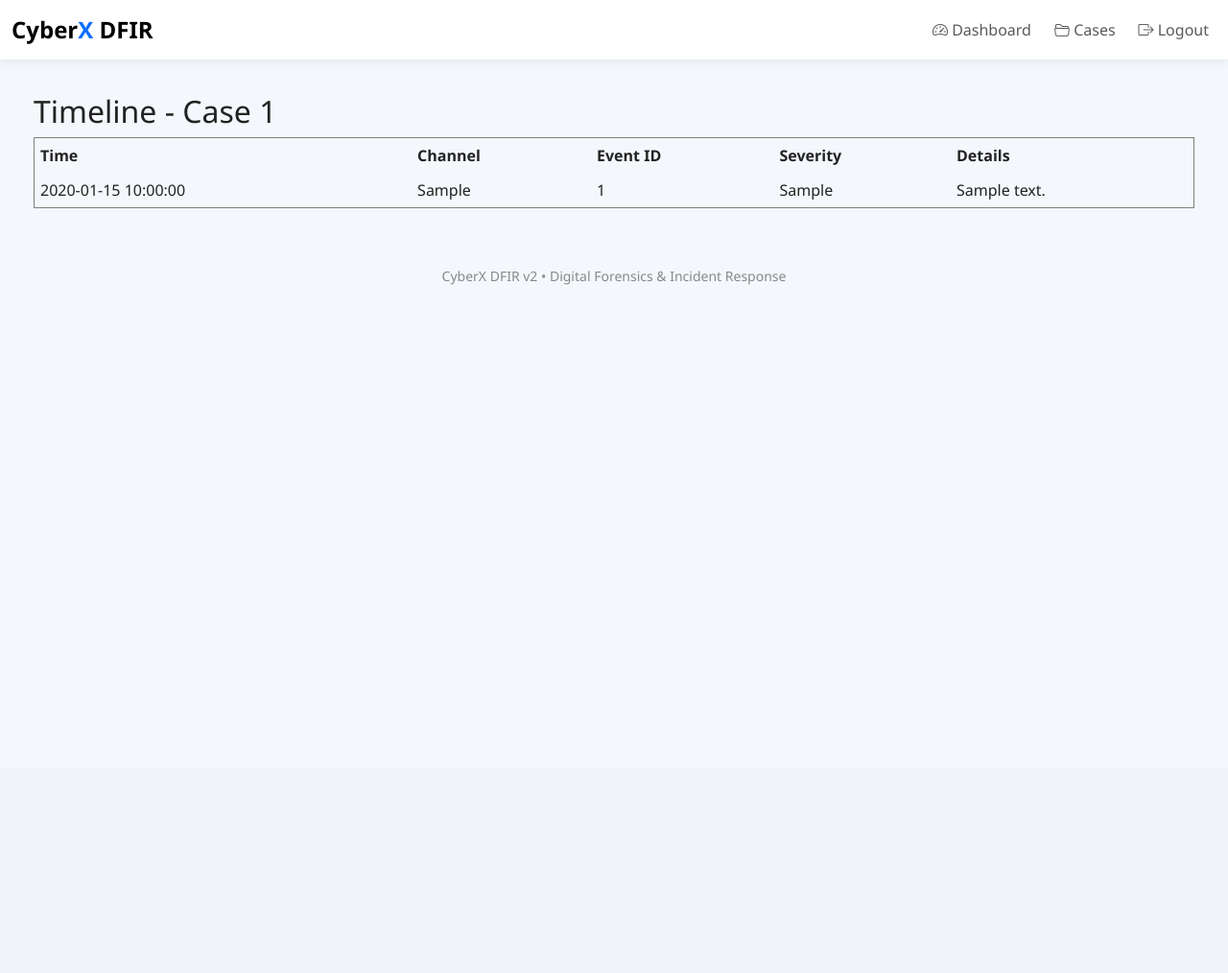
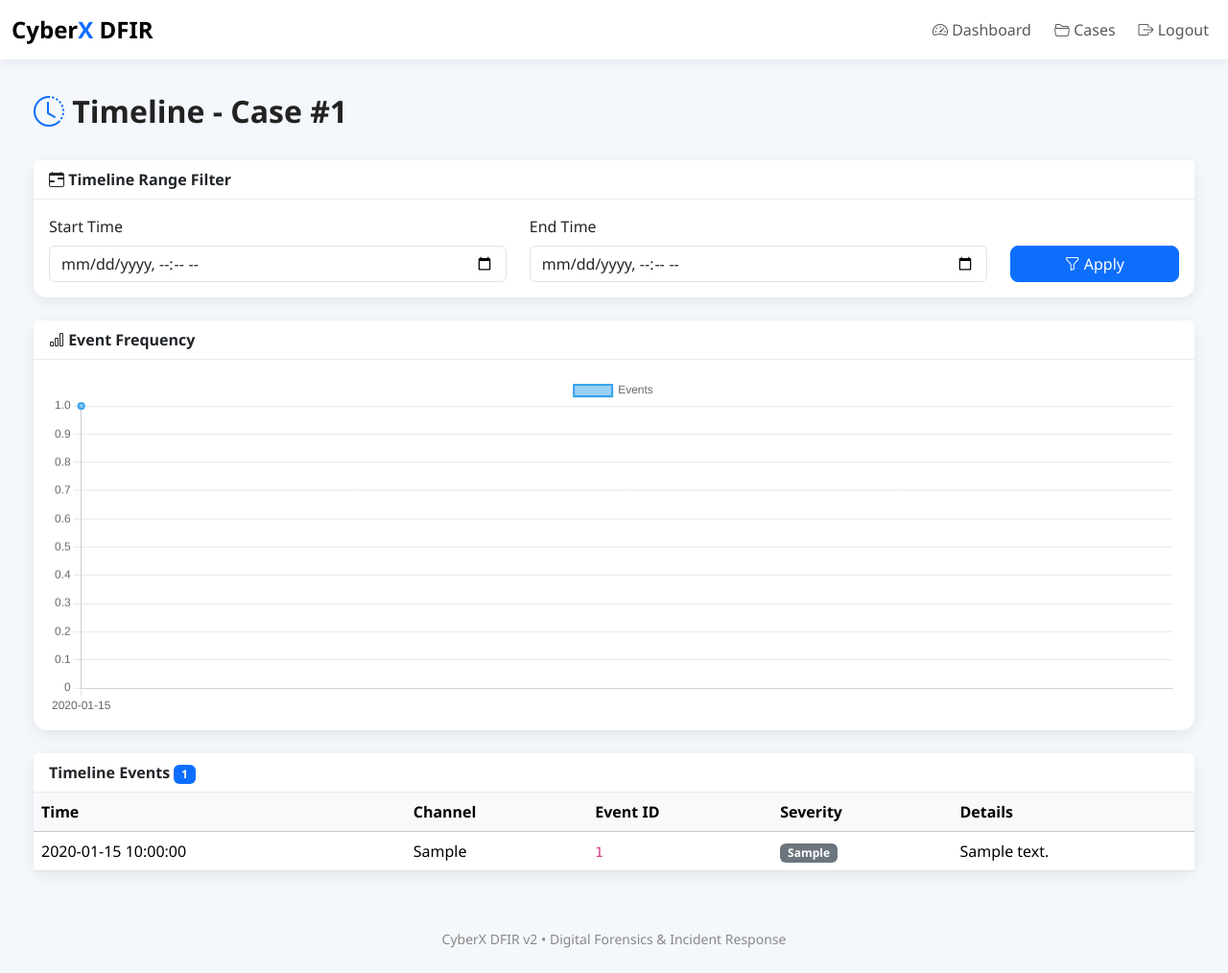
Before and after one commit to itsmeRiF/dfir-framework2, a Flask app: page /timeline/1 in a window 1280 px wide. Shown: the whole page at 96% size. Before the commit the page ends 297 px from the top, so only its background shows below. Run offline with Flask 3, Linux system fonts and the light colour scheme; tables that the repository leaves empty hold one stand-in row (values such as "Sample post"); parts of the project's set-up code (start-up, migrations or seed data) failed here and were passed over.

Commit message:
Update timeline.html --proper timeline of events
tried optimizing the use-case

```diff
--- a/templates/timeline.html
+++ b/templates/timeline.html
@@ -1,23 +1,362 @@
 {% extends "base.html" %}
 
 {% block content %}
-<h2>Timeline - Case {{ case_id }}</h2>
-<table border="1" cellpadding="6" cellspacing="0" style="width:100%;">
+
+<div class="d-flex justify-content-between align-items-center mb-4">
+
+<h2 class="fw-bold">
+
+<i class="bi bi-clock-history text-primary"></i>
+
+Timeline - Case #{{ case_id }}
+
+</h2>
+
+</div>
+
+
+<!-- Time Filter -->
+
+<div class="card mb-4">
+
+<div class="card-header">
+
+<i class="bi bi-calendar-range"></i>
+
+Timeline Range Filter
+
+</div>
+
+
+<div class="card-body">
+
+
+<form method="GET">
+
+
+<div class="row">
+
+
+<div class="col-md-5">
+
+<label class="form-label">
+Start Time
+</label>
+
+
+<input
+type="datetime-local"
+name="start"
+class="form-control"
+value="{{ start }}">
+
+
+</div>
+
+
+
+<div class="col-md-5">
+
+<label class="form-label">
+End Time
+</label>
+
+
+<input
+type="datetime-local"
+name="end"
+class="form-control"
+value="{{ end }}">
+
+
+</div>
+
+
+
+<div class="col-md-2 d-grid">
+
+<label class="form-label">&nbsp;</label>
+
+<button class="btn btn-primary">
+
+<i class="bi bi-funnel"></i>
+
+Apply
+
+</button>
+
+
+</div>
+
+
+</div>
+
+
+</form>
+
+
+</div>
+
+</div>
+
+
+
+
+<!-- Graph -->
+
+
+<div class="card mb-4">
+
+
+<div class="card-header">
+
+<i class="bi bi-bar-chart"></i>
+
+Event Frequency
+
+</div>
+
+
+<div class="card-body">
+
+
+<canvas id="timelineChart"
+height="90"></canvas>
+
+
+</div>
+
+
+</div>
+
+
+
+
+
+<!-- Timeline Table -->
+
+
+<div class="card">
+
+
+<div class="card-header">
+
+Timeline Events
+
+<span class="badge bg-primary">
+
+{{ events|length }}
+
+</span>
+
+
+</div>
+
+
+<div class="card-body p-0">
+
+
+<div style="max-height:600px;overflow:auto;">
+
+
+<table class="table table-hover mb-0">
+
+
+<thead class="table-light sticky-top">
+
+
 <tr>
+
 <th>Time</th>
 <th>Channel</th>
 <th>Event ID</th>
 <th>Severity</th>
 <th>Details</th>
+
+
 </tr>
+
+
+</thead>
+
+
+<tbody>
+
+
+
 {% for e in events %}
+
+
 <tr>
-    <td>{{ e.timestamp }}</td>
-    <td>{{ e.channel }}</td>
-    <td>{{ e.event_id }}</td>
-    <td>{{ e.severity }}</td>
-    <td>{{ e.details }}</td>
+
+
+<td>
+{% if e.timestamp %}
+    {{ e.timestamp }}
+{% else %}
+    Unknown
+{% endif %}
+</td>
+
+
+<td>
+
+{{ e.channel }}
+
+</td>
+
+
+
+<td>
+
+<code>
+
+{{ e.event_id }}
+
+</code>
+
+</td>
+
+
+
+<td>
+
+
+{% if e.severity=="critical" %}
+
+<span class="badge bg-danger">
+Critical
+</span>
+
+
+{% elif e.severity=="high" %}
+
+
+<span class="badge bg-warning text-dark">
+High
+</span>
+
+
+{% elif e.severity=="medium" %}
+
+
+<span class="badge bg-info">
+Medium
+</span>
+
+
+{% else %}
+
+
+<span class="badge bg-secondary">
+
+{{ e.severity }}
+
+</span>
+
+
+{% endif %}
+
+
+
+</td>
+
+
+
+<td>
+
+{{ e.details[:120] }}
+
+{% if e.details|length > 120 %}
+...
+{% endif %}
+
+
+</td>
+
+
 </tr>
+
+
 {% endfor %}
+
+
+</tbody>
+
+
 </table>
+
+
+</div>
+
+
+</div>
+
+
+</div>
+
+
+
+
+<script src="https://cdn.jsdelivr.net/npm/chart.js"></script>
+
+
+<script>
+
+
+const ctx=document
+.getElementById('timelineChart');
+
+
+new Chart(ctx,{
+
+type:'line',
+
+data:{
+
+
+labels: {{ graph_labels | safe }},
+
+
+datasets:[{
+
+label:'Events',
+
+data: {{ graph_values | safe }},
+
+borderWidth:2,
+
+tension:.3
+
+}]
+
+
+},
+
+
+options:{
+
+
+responsive:true,
+
+scales:{
+
+y:{
+
+beginAtZero:true
+
+}
+
+}
+
+}
+
+
+});
+
+
+</script>
+
+
+
 {% endblock %}
```
Lines whose indentation alone changed are shown as unchanged.
